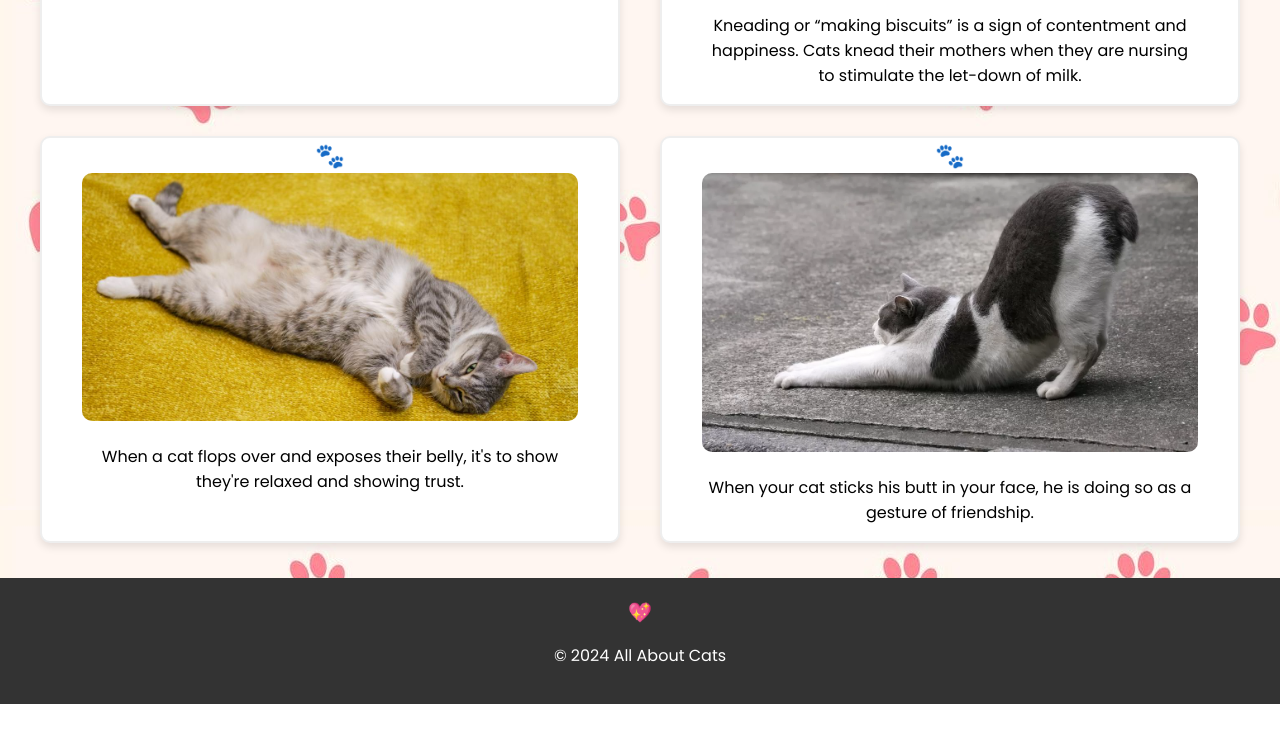
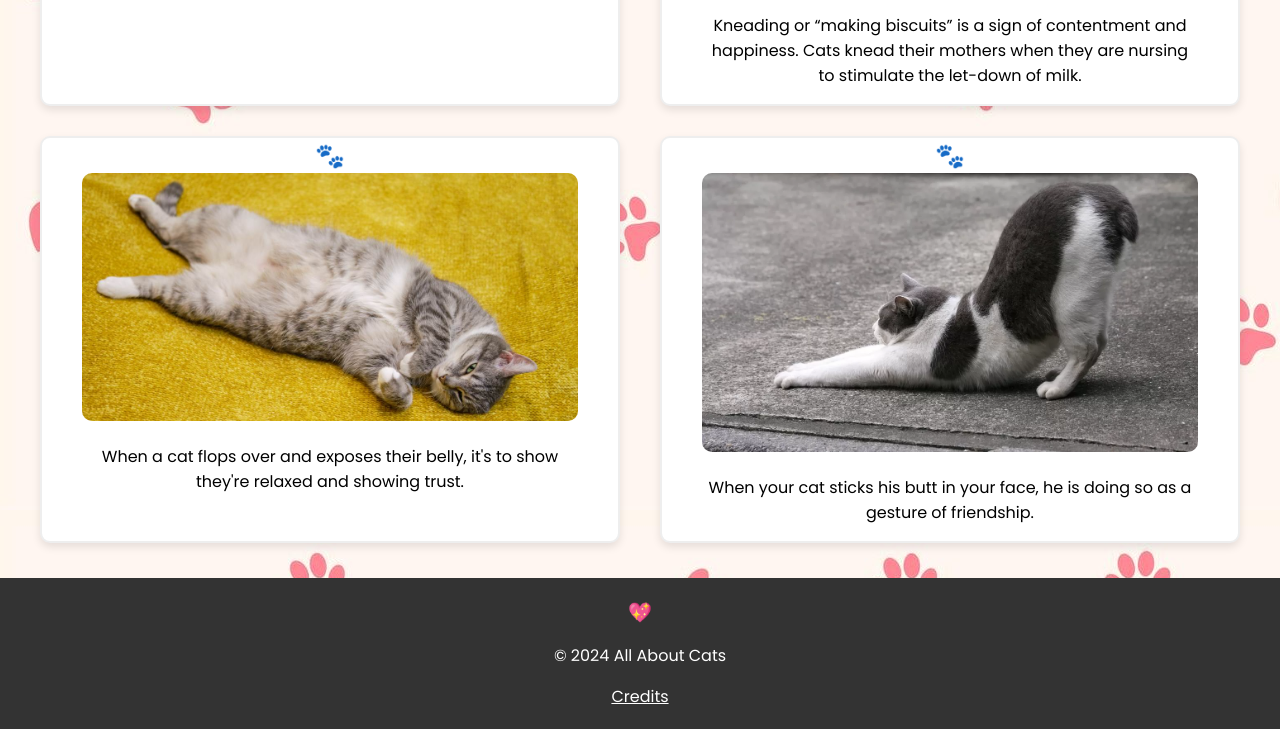
Before and after one commit to allliiiza/project1catz, a plain HTML site: page index.html in a window 1280 px wide. Shown: the part 690-1419 px from the top of the page. Before the commit the page ends 1394 px from the top, so only its background shows below. Drawn offline with Linux system fonts and the light colour scheme; a web font is replaced by a local one.

Commit message:
Update index.html
Added credits in footer

```diff
--- a/index.html
+++ b/index.html
@@ -54,6 +54,7 @@
 
     <footer>
         <p>&copy; 2024 All About Cats</p>
+        <a href="https://cvillecatcare.com/veterinary-topics/101-amazing-cat-facts-fun-trivia-about-your-feline-friend/">Credits</a>
     </footer>
 </body>
 </html>
```
